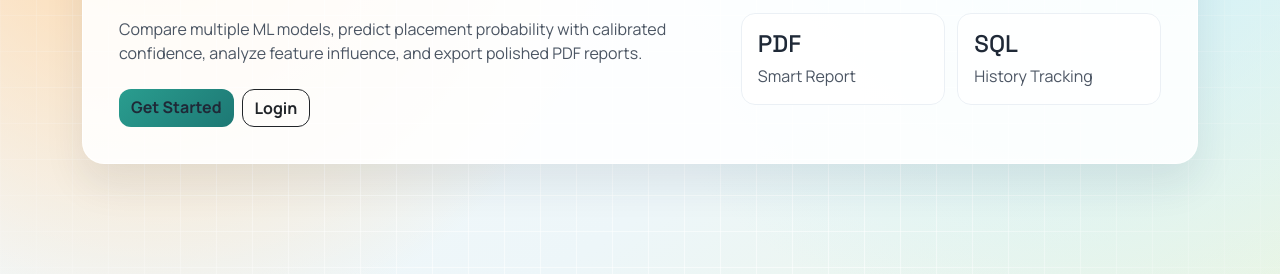
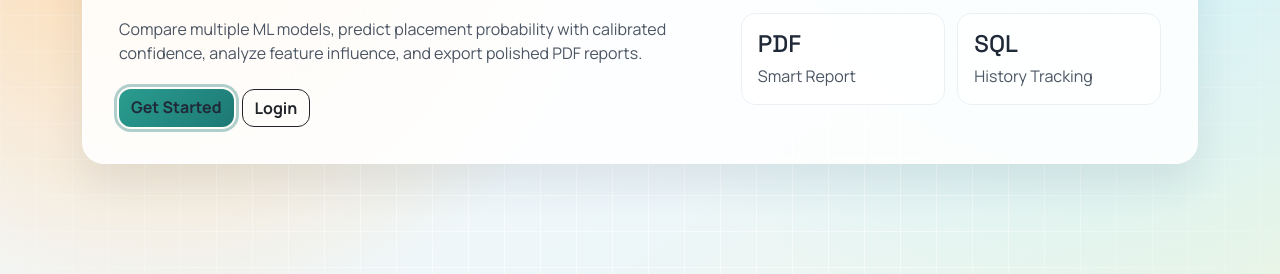
Before and after one commit to mandeep6207/student-placement-predictor, a Flask app: page / in a window 1280 px wide, with the restyled element focused. Shown: the part 272-546 px from the top of the page. Run offline with Flask 3, Linux system fonts and the light colour scheme.

Commit message:
style: strengthen keyboard focus outlines

```diff
--- a/static/style.css
+++ b/static/style.css
@@ -166,6 +166,12 @@ body {
   color: #fff;
 }
 
+.btn:focus-visible,
+.nav-link:focus-visible {
+  outline: 3px solid rgba(29, 120, 116, 0.35);
+  outline-offset: 2px;
+}
+
 .chip-list {
   display: flex;
   gap: 0.4rem;
```
